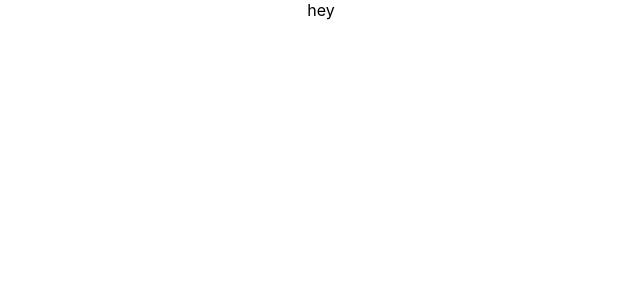
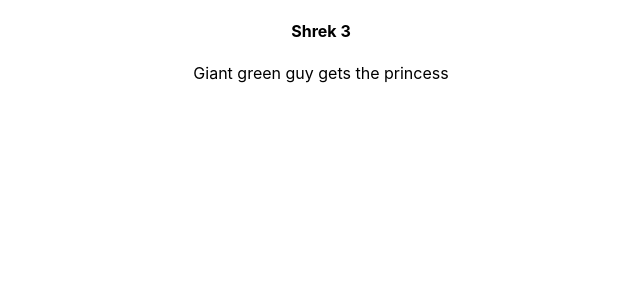
Before and after one commit to ChenRoth/cinemaville-client, a React (Create React App) app: page / in a window 1280 px wide. Shown: the top 300 px of the page, without its empty margins (319-959 px from the left). Built offline with nearby package versions, Linux system fonts and the light colour scheme.

Commit message:
render data in Movie component

```diff
--- a/src/components/Movie/Movie.tsx
+++ b/src/components/Movie/Movie.tsx
@@ -1,7 +1,21 @@
 import * as React from 'react';
 
-export class Movie extends React.Component {
+export interface IMovieProps {
+    id: number;
+    title: string;
+    description: string;
+}
+
+export class Movie extends React.Component<IMovieProps> {
     public render() {
-        return <div>hey</div>
+        const { id, title, description } = this.props;
+        return (
+            <div>
+                <h4>{title}</h4>
+                <p>
+                    {description}
+                </p>
+            </div>
+        )
     };
 }
```
